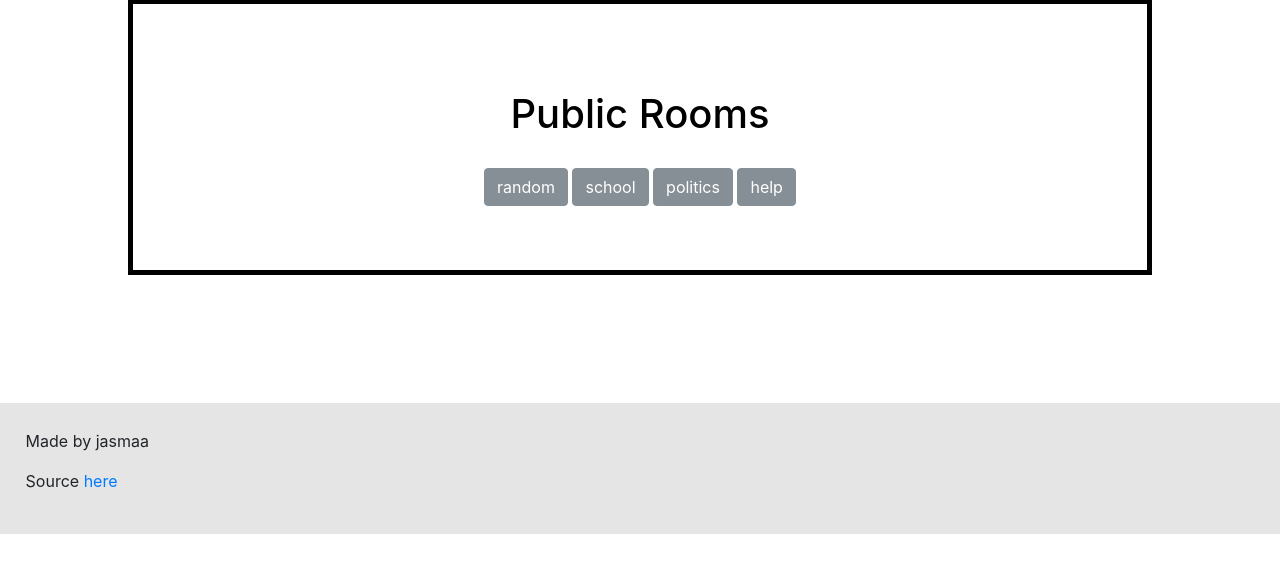
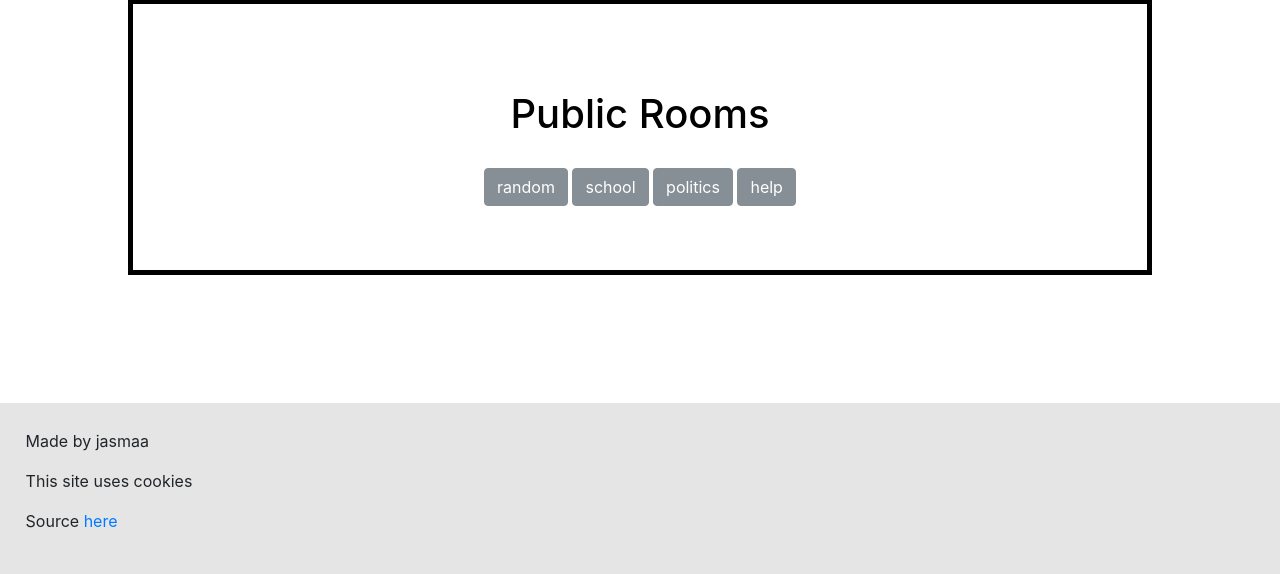
Before and after one commit to jasmaabox/chatroom, a Django app: page / in a window 1280 px wide. Shown: the part 587-1161 px from the top of the page. Before the commit the page ends 1121 px from the top, so only its background shows below. Run offline with Django 3.2, Linux system fonts and the light colour scheme; some libraries are stand-ins or nearby versions.

Commit message:
Add cookie statement

```diff
--- a/static_pages/templates/static_pages/home.html
+++ b/static_pages/templates/static_pages/home.html
@@ -34,6 +34,7 @@
 
     <footer class="footer">
       <p>Made by jasmaa</p>
+      <p>This site uses cookies</p>
       <p>Source <a href="https://github.com/jasmaa/chatroom">here</a></p>
     </footer>
 
```
